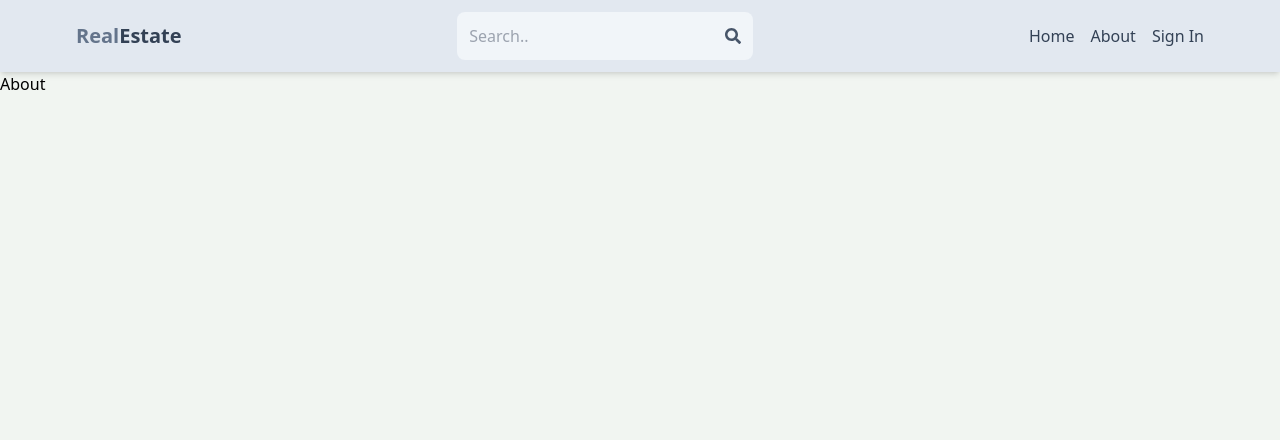
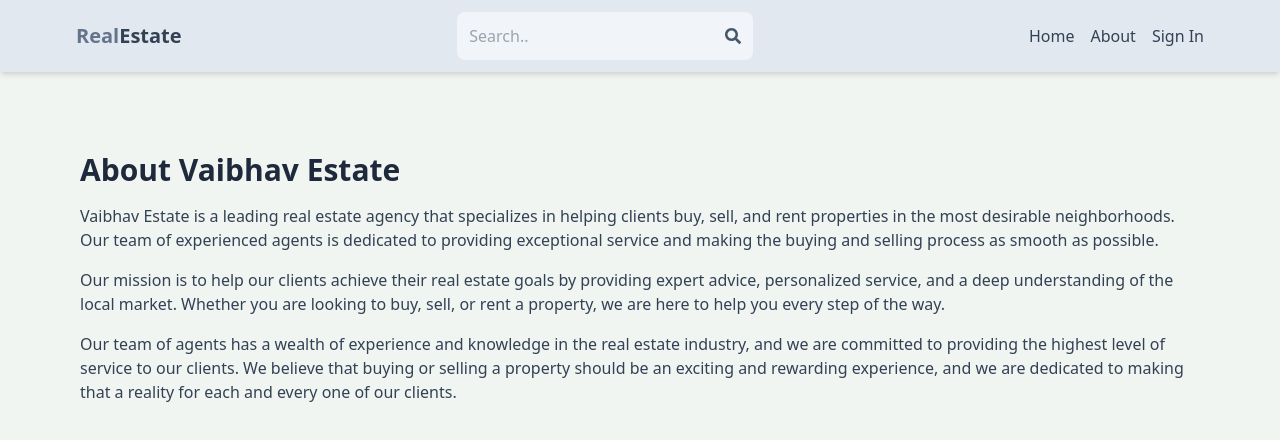
Before and after one commit to BLACKPANTHER11544/RealEstate, a React (Vite) app in the folder client/: page /about in a window 1280 px wide. Shown: the top 440 px of the page. Built offline with nearby package versions, Linux system fonts and the light colour scheme.

Commit message:
AboutPage completed

```diff
--- a/client/src/pages/About.jsx
+++ b/client/src/pages/About.jsx
@@ -1,5 +1,35 @@
 import React from "react";
 
 export default function About() {
-  return <div>About</div>;
+  return (
+    <>
+      <div className="py-20 px-4 max-w-6xl mx-auto">
+        <h1 className="text-3xl font-bold mb-4 text-slate-800">
+          About Vaibhav Estate
+        </h1>
+        <p className="mb-4 text-slate-700">
+          Vaibhav Estate is a leading real estate agency that specializes in
+          helping clients buy, sell, and rent properties in the most desirable
+          neighborhoods. Our team of experienced agents is dedicated to
+          providing exceptional service and making the buying and selling
+          process as smooth as possible.
+        </p>
+        <p className="mb-4 text-slate-700">
+          Our mission is to help our clients achieve their real estate goals by
+          providing expert advice, personalized service, and a deep
+          understanding of the local market. Whether you are looking to buy,
+          sell, or rent a property, we are here to help you every step of the
+          way.
+        </p>
+        <p className="mb-4 text-slate-700">
+          Our team of agents has a wealth of experience and knowledge in the
+          real estate industry, and we are committed to providing the highest
+          level of service to our clients. We believe that buying or selling a
+          property should be an exciting and rewarding experience, and we are
+          dedicated to making that a reality for each and every one of our
+          clients.
+        </p>
+      </div>
+    </>
+  );
 }
```
